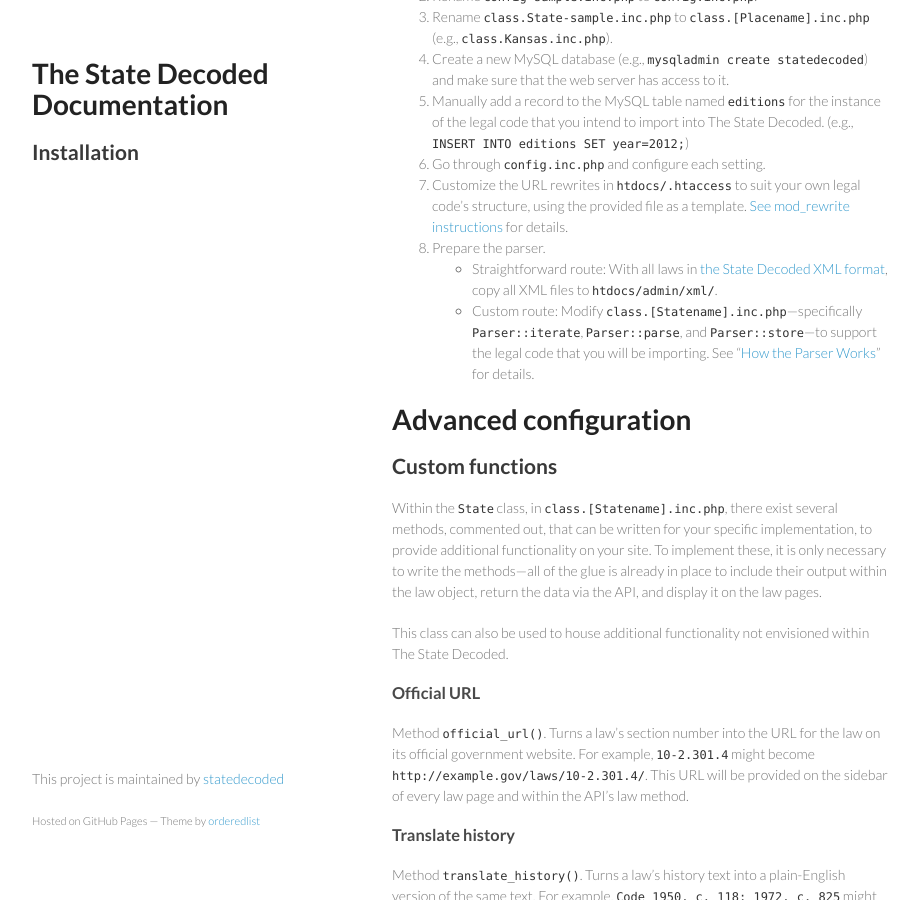
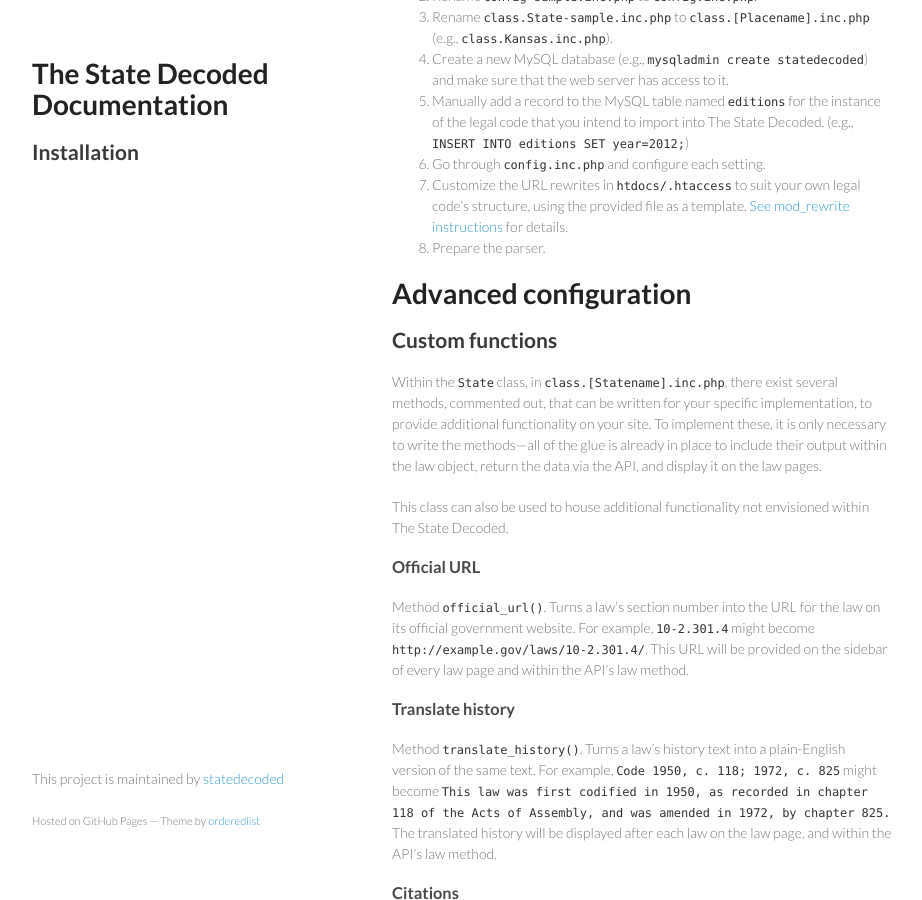
Before and after one commit to statedecoded/documentation, a Jekyll site: the page built from installation.md, in a window 1280 px wide and 900 px high, scrolled down 800 px. Shown: the whole window, without its empty margins (178-1100 px from the left). Built offline with Jekyll 4.4.1, drawn with Linux system fonts in a browser that asks for light colours.

Commit message:
Revert "Why art thou so far from helping me, and from the words of my roaring?"
This reverts commit 27c6d0ee7c762609e710b08111363f2b7f9394b7.

```diff
--- a/installation.md
+++ b/installation.md
@@ -34,8 +34,8 @@
 1. Go through `config.inc.php` and configure each setting.
 1. Customize the URL rewrites in `htdocs/.htaccess` to suit your own legal code's structure, using the provided file as a template. [See mod_rewrite instructions](http://httpd.apache.org/docs/current/mod/mod_rewrite.html) for details.
 1. Prepare the parser.
-	* Straightforward route: With all laws in [the State Decoded XML format](xml-format.html), copy all XML files to `htdocs/admin/xml/`.
-	* Custom route: Modify `class.[Statename].inc.php`—specifically `Parser::iterate`, `Parser::parse`, and `Parser::store`—to support the legal code that you will be importing. See "[How the Parser Works](parser.html)" for details.
+
+
 
 # Advanced configuration
 
```
